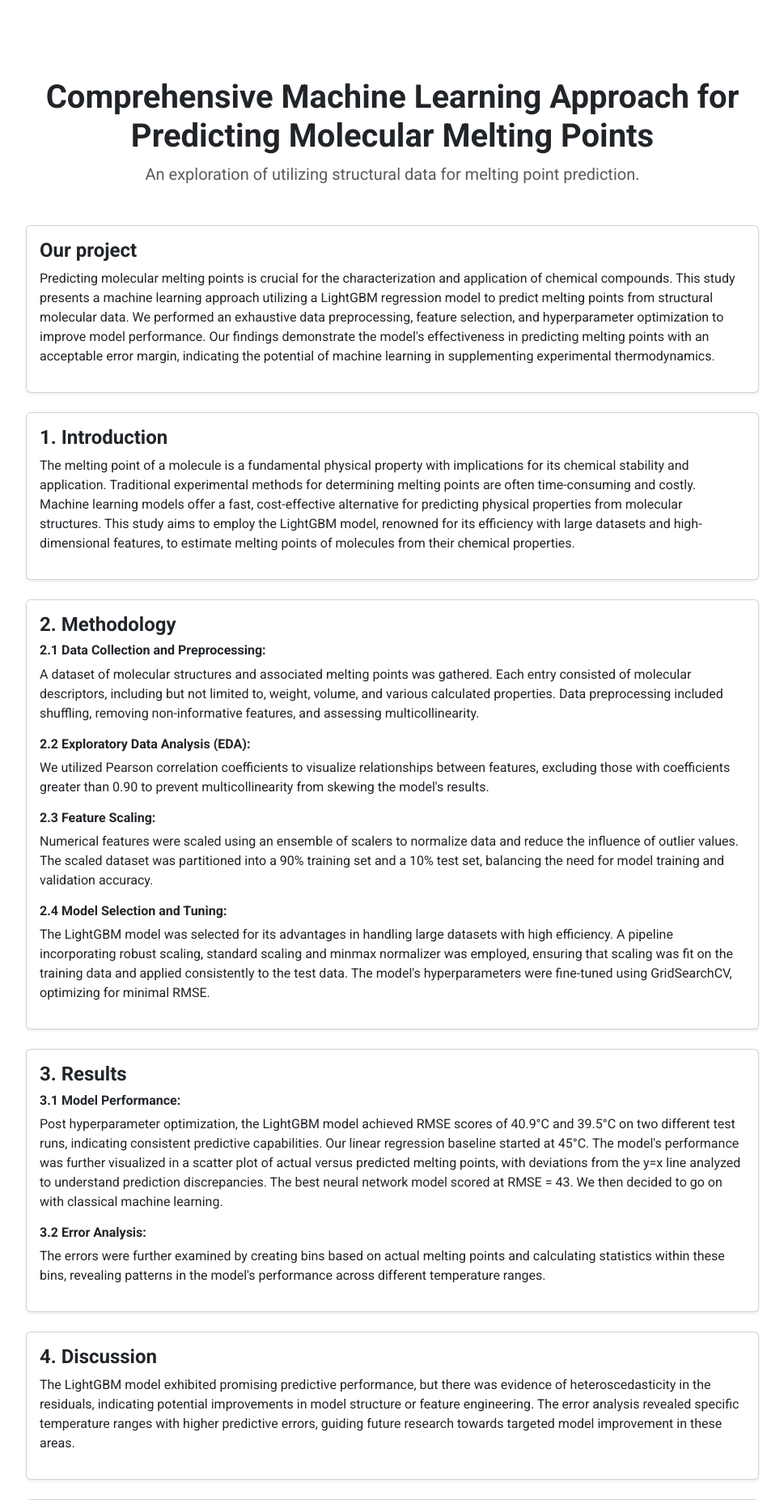
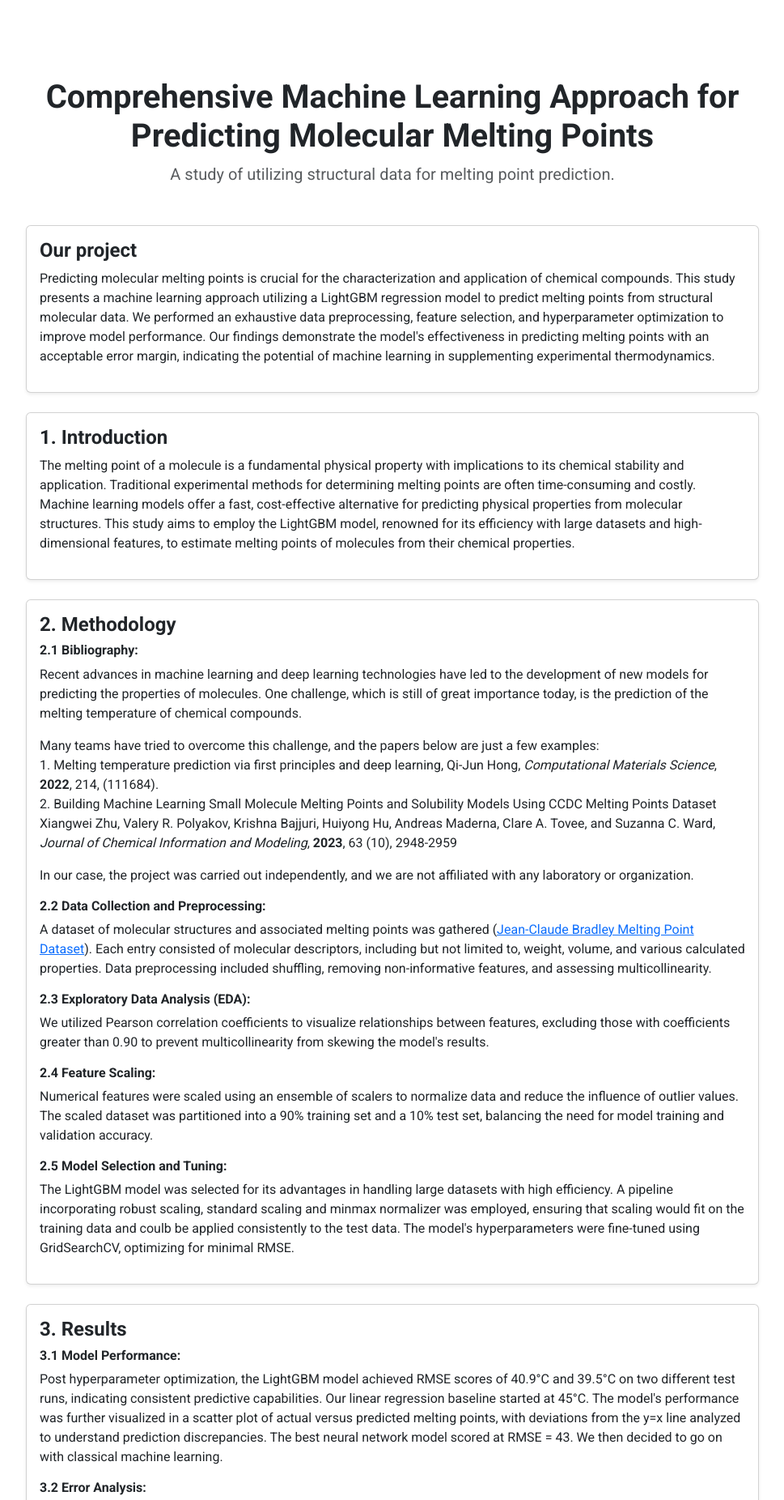
Before and after one commit to lccopy/Melting-point-predictor-UI, a Flask app: page /method in a window 1280 px wide. Shown: the part 66-1918 px from the top of the page at 81% size, without its empty margins (155-1124 px from the left). Run offline with Flask 3, Linux system fonts and the light colour scheme.

Commit message:
small changes

```diff
--- a/templates/contacts.html
+++ b/templates/contacts.html
@@ -14,7 +14,7 @@
                         If you have any questions, suggestions, or feedback, please don't hesitate to reach out to us via email. We are always looking to improve and appreciate your input.
                     </p>
                     <p>
-                        Send your emails to:
+                        Contact us at:
                         <a href="mailto:guillaumebretel@gmail.com">guillaumebretel@gmail.com</a> or <a href="mailto:luca.morel@hotmail.com">luca.morel@hotmail.com</a>
                     </p>
                 </div>
--- a/templates/contribute.html
+++ b/templates/contribute.html
@@ -22,7 +22,7 @@
                         everyone.
                     </p>
                     <p>
-                        For major changes, please open an issue first to discuss what you would like to change. This ensures that your contributions can be integrated smoothly and without any conflicts.
+                        For major changes, please open an issue first to discuss what you would like to change. This ensures that your contribution can be integrated smoothly and without any conflicts.
                     </p>
                 </div>
             </div>
--- a/templates/method.html
+++ b/templates/method.html
@@ -4,7 +4,7 @@
         <div class="col-lg-10">
             <div class="text-center mb-5">
                 <h1 class="fw-bold">Comprehensive Machine Learning Approach for Predicting Molecular Melting Points</h1>
-                <p class="lead text-muted">An exploration of utilizing structural data for melting point prediction.</p>
+                <p class="lead text-muted">A study of utilizing structural data for melting point prediction.</p>
             </div>
 
             <div class="card shadow-sm mb-4">
@@ -22,7 +22,7 @@
                 <div class="card-body">
                     <h2 class="h4 fw-bold">1. Introduction</h2>
                     <p>
-                        The melting point of a molecule is a fundamental physical property with implications for its chemical stability and application. Traditional experimental methods for determining melting points are often
+                        The melting point of a molecule is a fundamental physical property with implications to its chemical stability and application. Traditional experimental methods for determining melting points are often
                         time-consuming and costly. Machine learning models offer a fast, cost-effective alternative for predicting physical properties from molecular structures. This study aims to employ the LightGBM model, renowned for its
                         efficiency with large datasets and high-dimensional features, to estimate melting points of molecules from their chemical properties.
                     </p>
@@ -32,25 +32,43 @@
                 <div class="card-body">
                     <h2 class="h4 fw-bold">2. Methodology</h2>
 
-                    <h3 class="h6 fw-bold">2.1 Data Collection and Preprocessing:</h3>
+                    <h3 class="h6 fw-bold">2.1 Bibliography:</h3>
                     <p>
-                        A dataset of molecular structures and associated melting points was gathered. Each entry consisted of molecular descriptors, including but not limited to, weight, volume, and various calculated properties. Data
-                        preprocessing included shuffling, removing non-informative features, and assessing multicollinearity.
+                      Recent advances in machine learning and deep learning technologies have led to the development of new models for predicting the properties of molecules. One challenge, which is still of great importance today, is the prediction of the melting temperature of chemical compounds.
                     </p>
 
-                    <h3 class="h6 fw-bold">2.2 Exploratory Data Analysis (EDA):</h3>
+                    <p>
+                      Many teams have tried to overcome this challenge, and the papers below are just a few examples:
+                      <br>1. Melting temperature prediction via first principles and deep learning, Qi-Jun Hong, <i>Computational Materials Science</i>, <b>2022</b>, 214, (111684).
+                      <br>2. Building Machine Learning Small Molecule Melting Points and Solubility Models Using CCDC Melting Points Dataset
+                      Xiangwei Zhu, Valery R. Polyakov, Krishna Bajjuri, Huiyong Hu, Andreas Maderna, Clare A. Tovee, and Suzanna C. Ward,
+                      <i>Journal of Chemical Information and Modeling</i>, <b>2023</b>, 63 (10), 2948-2959
+                    </p>
+
+                    <p>
+                      In our case, the project was carried out independently, and we are not affiliated with any laboratory or organization.
+                    </p>
+
+                    <h3 class="h6 fw-bold">2.2 Data Collection and Preprocessing:</h3>
+                    <p>
+                      A dataset of molecular structures and associated melting points was gathered
+                      (<a href="http://dx.doi.org/10.6084/m9.figshare.1031637" target="_blank">Jean-Claude Bradley Melting Point Dataset</a>).
+                      Each entry consisted of molecular descriptors, including but not limited to, weight, volume, and various calculated properties. Data preprocessing included shuffling, removing non-informative features, and assessing multicollinearity.
+                    </p>
+
+                    <h3 class="h6 fw-bold">2.3 Exploratory Data Analysis (EDA):</h3>
                     <p>We utilized Pearson correlation coefficients to visualize relationships between features, excluding those with coefficients greater than 0.90 to prevent multicollinearity from skewing the model's results.</p>
 
-                    <h3 class="h6 fw-bold">2.3 Feature Scaling:</h3>
+                    <h3 class="h6 fw-bold">2.4 Feature Scaling:</h3>
                     <p>
                         Numerical features were scaled using an ensemble of scalers to normalize data and reduce the influence of outlier values. The scaled dataset was partitioned into a 90% training set and a 10% test set, balancing the
                         need for model training and validation accuracy.
                     </p>
 
-                    <h3 class="h6 fw-bold">2.4 Model Selection and Tuning:</h3>
+                    <h3 class="h6 fw-bold">2.5 Model Selection and Tuning:</h3>
                     <p>
                         The LightGBM model was selected for its advantages in handling large datasets with high efficiency. A pipeline incorporating robust scaling, standard scaling and minmax normalizer was employed, ensuring that scaling
-                        was fit on the training data and applied consistently to the test data. The model's hyperparameters were fine-tuned using GridSearchCV, optimizing for minimal RMSE.
+                        would fit on the training data and coulb be applied consistently to the test data. The model's hyperparameters were fine-tuned using GridSearchCV, optimizing for minimal RMSE.
                     </p>
                 </div>
             </div>
@@ -73,7 +91,7 @@
                 <div class="card-body">
                     <h2 class="h4 fw-bold">4. Discussion</h2>
                     <p>
-                        The LightGBM model exhibited promising predictive performance, but there was evidence of heteroscedasticity in the residuals, indicating potential improvements in model structure or feature engineering. The error
+                        The LightGBM model exhibited promising predictive performance, but there was evidence of heteroscedasticity in the residuals, indicating the need for potential improvements in model structure or feature engineering. The error
                         analysis revealed specific temperature ranges with higher predictive errors, guiding future research towards targeted model improvement in these areas.
                     </p>
                 </div>
```
Also changed, not shown: templates/index.html (+4 -4 lines).
